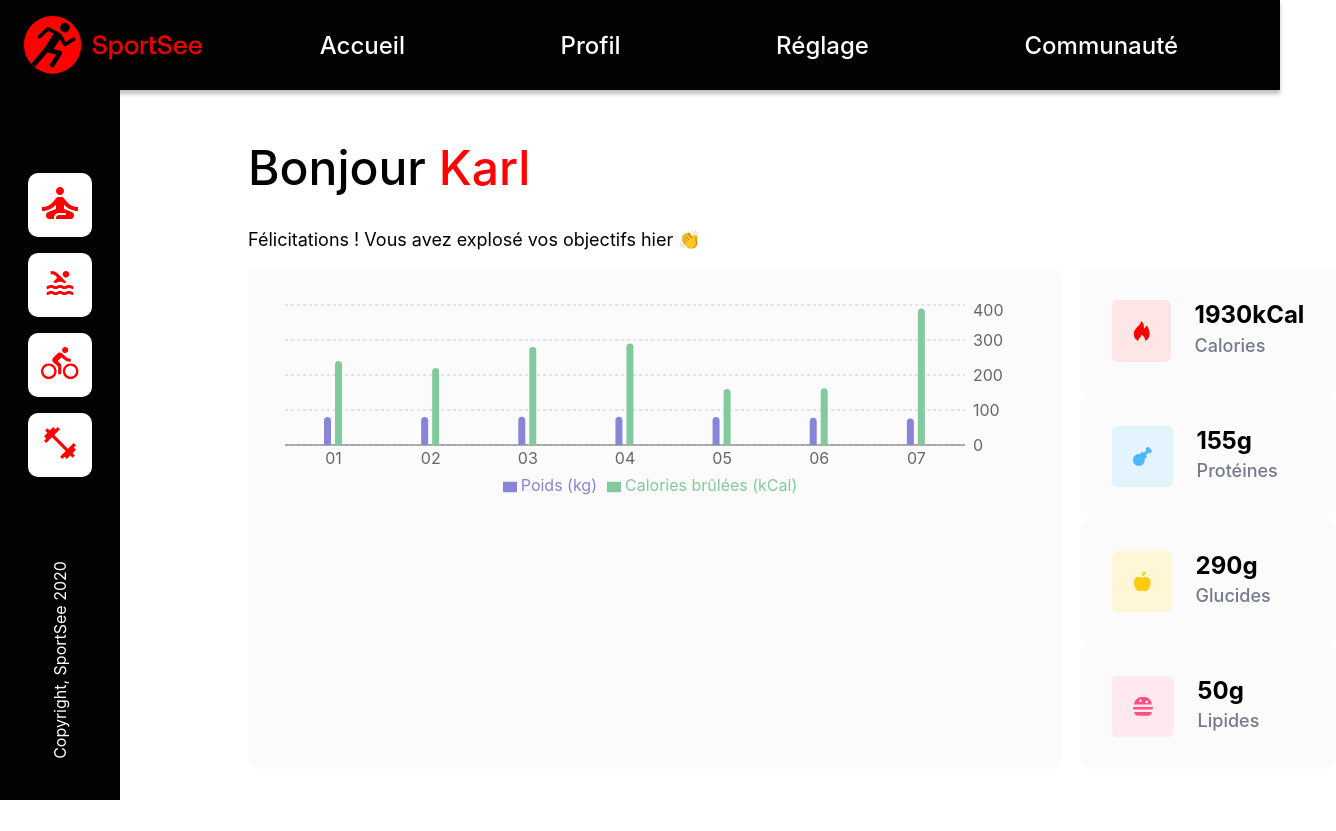
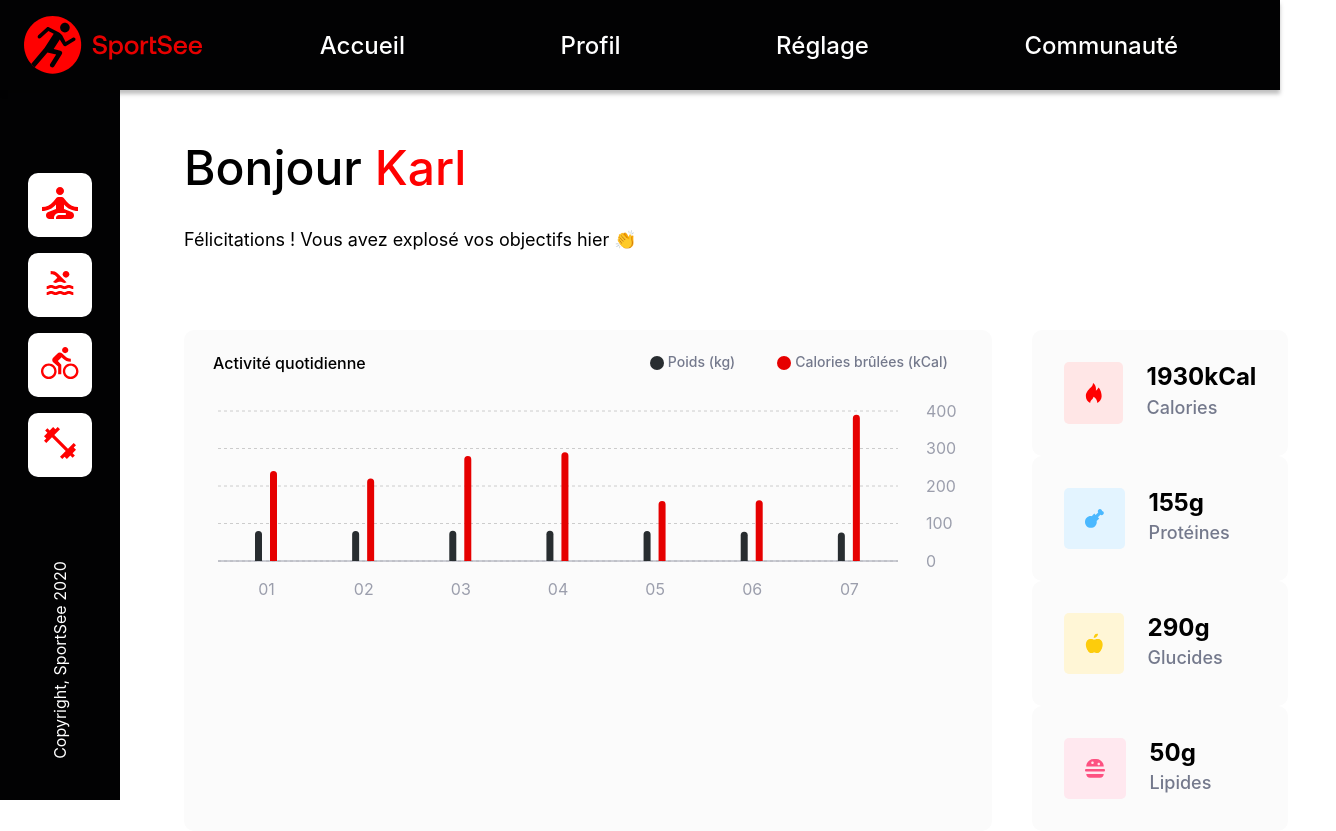
Before and after one commit to CindyJEAN/CindyJean_12_17022022, a React (Create React App) app: page / in a window 1280 px wide. Shown: the whole page, 1336 px wide, since content can reach past the window. Before the commit the page ends 800 px from the top, so only its background shows below. Built offline with nearby package versions, Linux system fonts and the light colour scheme.

Commit message:
feat: add daily activity barChart
function to get data, chart style

```diff
--- a/src/base/_utils.scss
+++ b/src/base/_utils.scss
@@ -1,7 +1,8 @@
 $almostBlack: #020203;
 $colorPrimary: #FF0101;
 $colorPrimaryDark: #E60000;
-$colorDark: #74798C;
+$grey: #74798C;
+$greyLight: #9B9EAC;
 $backgroundDark: #282D30;
 $backgroundLight: #FBFBFB;
 
--- a/src/components/charts/dailyActivityChart/_dailyActivityChart.scss
+++ b/src/components/charts/dailyActivityChart/_dailyActivityChart.scss
@@ -2,5 +2,39 @@
 
 .dailyActivityChartComponent {
   @extend .dashboardItem;
-  padding: 2rem;
+  padding: 1rem 1.8rem;
+
+  .barChartLegend {
+    color: $grey;
+    font-size: 0.875rem;
+    font-weight: 500;
+  }
+
+  .recharts-default-legend {
+    display: flex;
+    justify-content: flex-end;
+    column-gap: 2rem;
+  }
+
+  .recharts-cartesian-axis-tick-value {
+    fill: $greyLight;
+  }
+
+  .recharts-cartesian-axis-line {
+    stroke: $greyLight;
+  }
+
+  .chartTitle {
+    font-weight: 500;
+  }
+
+  .tooltipText {
+    color: $grey;
+    // color: white;
+  }
+
+  // .recharts-default-tooltip {
+  //   background-color: $colorPrimaryDark !important;
+  //   border: none !important;
+  // }
 }
--- a/src/components/charts/dailyActivityChart/dailyActivityChart.jsx
+++ b/src/components/charts/dailyActivityChart/dailyActivityChart.jsx
@@ -1,4 +1,3 @@
-import React from "react";
 import {
   Bar,
   BarChart,
@@ -8,83 +7,88 @@
   XAxis,
   YAxis,
 } from "recharts";
+import React, { Fragment } from "react";
+import { getUserDailyActivityById, getUserId } from "../../../data/dataManager";
 
-const data = [
-  {
-    day: "01",
-    kilogram: 80,
-    calories: 240,
-  },
-  {
-    day: "02",
-    kilogram: 80,
-    calories: 220,
-  },
-  {
-    day: "03",
-    kilogram: 81,
-    calories: 280,
-  },
-  {
-    day: "04",
-    kilogram: 81,
-    calories: 290,
-  },
-  {
-    day: "05",
-    kilogram: 80,
-    calories: 160,
-  },
-  {
-    day: "06",
-    kilogram: 78,
-    calories: 162,
-  },
-  {
-    day: "07",
-    kilogram: 76,
-    calories: 390,
-  },
-];
-
-const formatedData = [];
-data.forEach((dataObj) => {
-  formatedData.push({
-    day: dataObj.day,
-    kilogram: dataObj.kilogram,
-    // calories: dataObj.calories / 5,
-    calories: dataObj.calories,
-    //TODO format calories to be proportionnaly smaller and stay into chart size ?
-  });
-});
+// const CustomTooltip = ({ active, payload, label }) => {
+//   if (active && payload && payload.length) {
+//     // <div className="custom-tooltip">
+//     //   <p className="label">{`${label} : ${payload[0].value}`}</p>
+//     //   <p className="intro">{getIntroOfPage(label)}</p>
+//     //   <p className="desc">Anything you want can be displayed here.</p>
+//     // </div>
+//     return (
+//       <div>
+//         <span className="tooltipText">{payload[0].value}kg</span>
+//         <span className="tooltipText">{payload[1].value}kCal</span>
+//       </div>
+//     );
+//   }
+// };
 
 export const DailyActivityChart = () => {
-  console.log("");
+  const userId = getUserId();
+  const dailyActivity = getUserDailyActivityById(userId);
+
   return (
     <div className="dailyActivityChartComponent">
-      <BarChart width={750} height={200} data={formatedData}>
+      <BarChart width={750} height={250} data={dailyActivity} barGap={8}>
+        <text
+          x={0}
+          y={10}
+          textAnchor="left"
+          dominantBaseline="hanging"
+          className="chartTitle"
+        >
+          <tspan>Activité quotidienne</tspan>
+        </text>
         <CartesianGrid strokeDasharray="3 3" vertical={false} />
-        <XAxis dataKey="day" tickLine={false} />
+        <XAxis
+          dataKey="day"
+          tickLine={false}
+          tick={{ transform: "translate(0, 15)" }}
+        />
         <YAxis
           // dataKey="kilogram"
           orientation="right"
           axisLine={false}
           tickLine={false}
+          tick={{ transform: "translate(20, 0)" }}
         />
-        <Tooltip />
-        <Legend />
+        <Tooltip
+          offset={60}
+          formatter={(value, name) => (
+            <span className="tooltipText">{`${value}${
+              name === "kg" ? "kg" : "kCal"
+            }`}</span>
+          )}
+          labelFormatter={() => ""}
+          // wrapperStyle={{ backgroundColor: "#E60000" }}
+        />
+        {/* <Tooltip offset={60} /> */}
+        {/* <Tooltip offset={60} content={<CustomTooltip />} /> */}
+        {/* <Tooltip offset={60} formatter={(value) => <span className="tooltipText">{value}</span>}/> */}
+        <Legend
+          align="right"
+          verticalAlign="top"
+          height={60}
+          iconType="circle"
+          formatter={(value) => <span className="barChartLegend">{value}</span>}
+        />
         <Bar
           dataKey="kilogram"
-          fill="#8884d8"
+          fill="#282D30"
           barSize={7}
           radius={[10, 10, 0, 0]}
+          // name="kg"
           name="Poids (kg)"
         />
         <Bar
           dataKey="calories"
-          fill="#82ca9d"
+          fill="#E60000"
           barSize={7}
           radius={[10, 10, 0, 0]}
+          // name="kCal"
           name="Calories brûlées (kCal)"
         />
       </BarChart>
--- a/src/components/dashboard/_dashboard.scss
+++ b/src/components/dashboard/_dashboard.scss
@@ -4,7 +4,8 @@
   // display: flex;
   margin: 1rem auto;
   // margin: 1rem 8rem;
-  width: calc(80% - #{$headerWidth});
+  width: calc(90% - #{$headerWidth});
+  // width: calc(80% - #{$headerWidth});
   max-width: 1440px;
   // max-width: 1126px;
 
@@ -23,10 +24,11 @@
 
   .dashboardData {
     display: grid;
-    column-gap: 2rem;
+    column-gap: 3rem;
     // height: fit-content;
     height: 60vh;
     grid-template-columns: auto 1fr;
+    margin-top: 5rem;
 
     .dashboardDataGraphs {
       display: flex;
--- a/src/components/infoCard/_infoCard.scss
+++ b/src/components/infoCard/_infoCard.scss
@@ -23,7 +23,7 @@
   p {
     margin: 0;
     font-weight: 500;
-    color: $colorDark;
+    color: $grey;
   }
 
   .calorie {
--- a/src/data/dataManager.js
+++ b/src/data/dataManager.js
@@ -55,11 +55,29 @@
   return USER_MAIN_DATA.filter((user) => user.id === id)[0];
 };
 
+// /**
+//  * @param {number} id
+//  */
+// const getUserActivityById = (id) =>
+//   USER_ACTIVITY.filter((userActivity) => userActivity.userId === id).shift();
+
 /**
- * @param {number} id
+ * get daily user activity sessions
+ *
+ * @param   {Number}  id  user id
+ *
+ * @return  {Array.<Object>}      session object : day, kilogram and calories
  */
-const getUserActivityById = (id) =>
-  USER_ACTIVITY.filter((userActivity) => userActivity.userId === id).shift();
+const getUserDailyActivityById = (id) => {
+  const userActivity = USER_ACTIVITY.filter((user) => user.userId === id)[0];
+  const dailyActivity = userActivity.sessions.map((session) => {
+    return {
+      ...session,
+      day: session.day.split("-")[2],
+    };
+  });
+  return dailyActivity;
+};
 
 /**
  * @param {number} id
@@ -81,7 +99,8 @@
   getUserId,
   getUserMainDataById,
   getNutritionElementDataByUserId,
-  getUserActivityById,
+  // getUserActivityById,
   getUserAverageSession,
   getUserPerformance,
+  getUserDailyActivityById,
 };
```
Also changed, not shown: .eslintrc.json.
